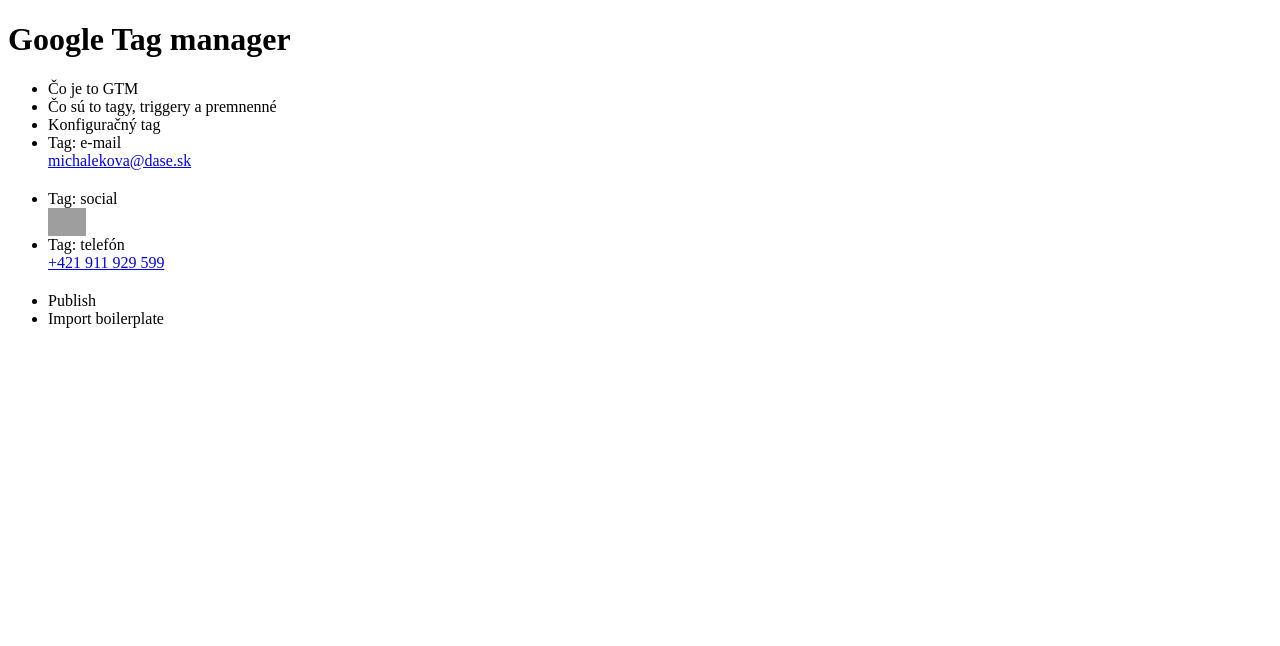
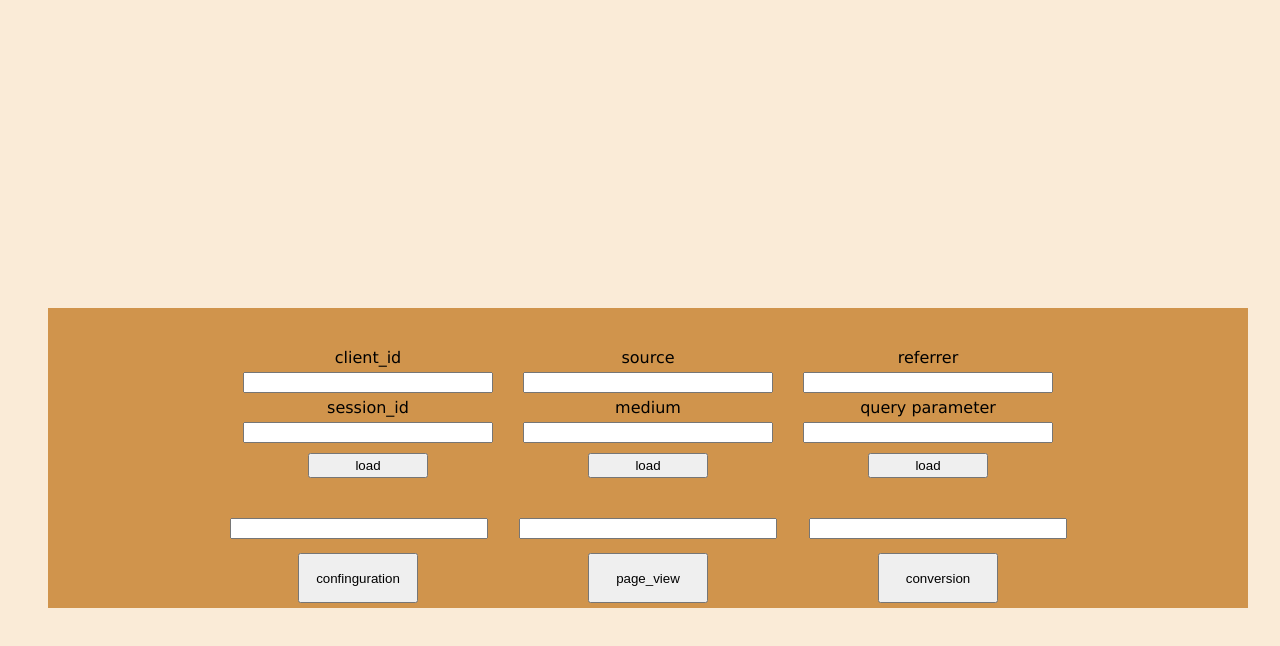
Before and after one commit to Philosurfer118/example.com, a plain HTML site: page index.html in a window 1280 px wide. Drawn offline with Linux system fonts and the light colour scheme; grey boxes are pictures that could not be loaded.

Commit message:
Add files via upload

```diff
--- a/index.html
+++ b/index.html
@@ -1,64 +1,250 @@
 <!DOCTYPE html>
-<html>
-  <head>
-    <title>DASE Google Tag manager</title>
+<html lang="en">
+<head>
+    <meta charset="UTF-8">
+    <meta http-equiv="X-UA-Compatible" content="IE=edge">
+    <meta name="viewport" content="width=device-width, initial-scale=1.0">
+    <title>Measurement protocol testing</title>
+    <script>
+    </script>
+    <style>
+        body
+        {
+            background-color: antiquewhite;
+            width: 100%;
+            height: 900px;
+
+            display: flex;
+            flex-direction: column;
+            justify-content: space-around;
+            align-items: center;
+            align-content: space-around;
+        }
+
+        .box
+        {
+            background-color: rgb(208, 148, 76);
+
+            width: 1200px;
+            height: 300px;
+
+            display: flex;
+            flex-direction: column;
+
+        }
+
+        .data-box
+        {
+            align-self: center;
+            margin-top: 15px;
+
+            display: flex;
+            flex-direction: row;
+            justify-content: center;
+
+            padding: 5px;
+        }
+
+        .input-box
+        {
+            align-self: center;
+
+            display: flex;
+            flex: 3;
+            flex-direction: row;
+
+            padding: 5px;
+
+            justify-content: space-evenly;
+            align-items: center;
+            width: 900px;
+        }
+        .input-box input
+        {
+            width: 250px;
+        }
+
+        .trigger-box
+        {
+            align-self: center;
+
+            display: flex;
+            flex: 3;
+            flex-direction: row;
+
+            padding: 5px;
+            padding-left: 150px;
+            padding-right: 150px;
+
+            justify-content: space-between;
+            align-items: center;
+            width: 700px;
+        }
+
+        .col
+        {
+            display: flex;
+            flex-direction: column;
+            width: 250px;
+            margin: 15px;
+        }
+
+        .col button
+        {
+            margin: 10px;
+            align-self: center;
+            width: 120px;
+            height: 25px;
+        }
+
+        .trigger-box button
+        {
+            width: 120px;
+            height: 50px;
+        }
+
+        label
+        {
+            margin: 5px;
+            align-self: center;
+            font-family: 'Lucida Sans', 'Lucida Sans Regular', 'Lucida Grande', 'Lucida Sans Unicode', Geneva, Verdana, sans-serif;
+            font-size: medium;
+            font-weight: 500;
+        }
+    </style>
+
     <!-- Google Tag Manager -->
     <script>(function(w,d,s,l,i){w[l]=w[l]||[];w[l].push({'gtm.start':
     new Date().getTime(),event:'gtm.js'});var f=d.getElementsByTagName(s)[0],
     j=d.createElement(s),dl=l!='dataLayer'?'&l='+l:'';j.async=true;j.src=
     'https://www.googletagmanager.com/gtm.js?id='+i+dl;f.parentNode.insertBefore(j,f);
-    })(window,document,'script','dataLayer','GTM-W393S2W');</script>
+    })(window,document,'script','dataLayer','GTM-N9K4X7X');</script>
     <!-- End Google Tag Manager -->
-  </head>
-  <body>
+</head>
+<body>
     <!-- Google Tag Manager (noscript) -->
-    <noscript><iframe src="https://www.googletagmanager.com/ns.html?id=GTM-W393S2W"
+    <noscript><iframe src="https://www.googletagmanager.com/ns.html?id=GTM-N9K4X7X"
     height="0" width="0" style="display:none;visibility:hidden"></iframe></noscript>
     <!-- End Google Tag Manager (noscript) -->
-    <h1>Google Tag manager</h1>
-    <ul>
-      <li>Čo je to GTM</li>
-      <li>Čo sú to tagy, triggery a premnenné</li>
-      <li>Konfiguračný tag</li>
-      <li>
-        Tag: e-mail
-        <a
-          style="display: block; height: 1cm; align: left"
-          href="mailto:michalekova@dase.sk"
-          target="_blank"
-          rel="noopener"
-          >michalekova@dase.sk</a
-        >
-      </li>
-      <li>
-        Tag: social
-        <a
-          class="social-icon-facebook"
-          href="https://www.facebook.com/DASEanalytics"
-          target="_blank"
-          ><img
-            style="
-              display: block;
-              width: 1cm;
-              height: auto;
-              align: left;
-              background-color: hsl(0, 0%, 90%);
-              transition: background-color 300ms;
-            "
-            src="https://www.facebook.com/images/fb_icon_325x325.png"
-        /></a>
-      </li>
-      <li>
-        Tag: telefón
-        <a
-          style="display: block; height: 1cm; align: left"
-          href="tel:+421 911 929 599"
-          >+421 911 929 599</a
-        >
-      </li>
 
-      <li>Publish</li>
-      <li>Import boilerplate</li>
-    </ul>
-  </body>
+    <div class="box">
+        <div class="data-box">
+            <div class="col 1">
+                <label for="client_id">client_id</label>
+                <input type="text" name="client_id" id="client_id">
+
+                <label for="session_id">session_id</label>
+                <input type="text" name="session_id" id="session_id">
+
+                <button class="button" id="client-button" onclick="load_user()">load</button>
+            </div>
+            <div class="col 2">
+                <label for="source">source</label>
+                <input type="text" name="source" id="source_id">
+
+                <label for="medium">medium</label>
+                <input type="text" name="medium" id="medium_id">
+
+                <button class="button" id="channel-button" onclick="load_channel()">load</button>
+            </div>
+            <div class="col 3">
+                <label for="referrer">referrer</label>
+                <input type="text" name="referrer" id="referrer">
+
+                <label for="query">query parameter</label>
+                <input type="text" name="query" id="query">
+
+                <button class="button" id="url-button" onclick="load_referrer()">load</button>
+            </div>
+        </div>
+        <div class="input-box">
+            <input type="text" name="measurement_id" id="measurement_id">
+            <input type="text" name="page_view" id="page_name">
+            <input type="text" name="conversion" id="conversion_id">
+        </div>
+        <div class="trigger-box">
+            <button onclick="config()">confinguration</button>
+            <button onclick="page_view()">page_view</button>
+            <button onclick="conversion()">conversion</button>
+        </div>
+    </div>
+
+    <script>
+        function config() {
+            var measurement_id = document.querySelector("#measurement_id").value;
+
+            dataLayer.push({
+                event: "configuration",
+                measurement_id: measurement_id
+            });
+        }
+
+        function page_view() {
+            var page = document.querySelector("#page_name").value;
+
+            dataLayer.push({
+                event: "page_view",
+                page_location: page
+            });
+        }
+
+        function conversion() {
+            var conversion = document.querySelector("#conversion_id").value;
+
+            dataLayer.push({
+                event: "conversion",
+                conversion: conversion
+            });
+        }
+
+        function load_referrer() {
+            var name = document.querySelector("#referrer").value;
+            var query = document.querySelector("#query").value;
+            query == '' ? name : name+"?"+query;
+
+            if (name != '')
+            {
+                delete window.document.referrer;
+                window.document.__defineGetter__('referrer', function () {
+                    return name;
+                });
+            }
+
+            dataLayer.push({
+                event: "load_referrer",
+                previous_page: "https://"+name+query,
+                referrer: name,
+                query: query
+            })
+
+        }
+
+        function load_user()
+        {
+            var client_id = document.getElementById("client_id").value;
+            var session_id = document.getElementById("session_id").value;
+
+            dataLayer.push({
+                event: "load_user",
+                client_id: client_id,
+                session_id: session_id
+            });
+
+        }
+
+        function load_channel()
+        {
+            var source = document.getElementById("source_id").value;
+            var medium = document.getElementById("medium_id").value;
+            var name = document.querySelector("#url").value;
+
+            dataLayer.push({
+                event: "refresh_channel",
+                source: source,
+                medium: medium,
+                page_location: "https://www."+name
+            });
+        };
+    </script>
+</body>
 </html>
```
